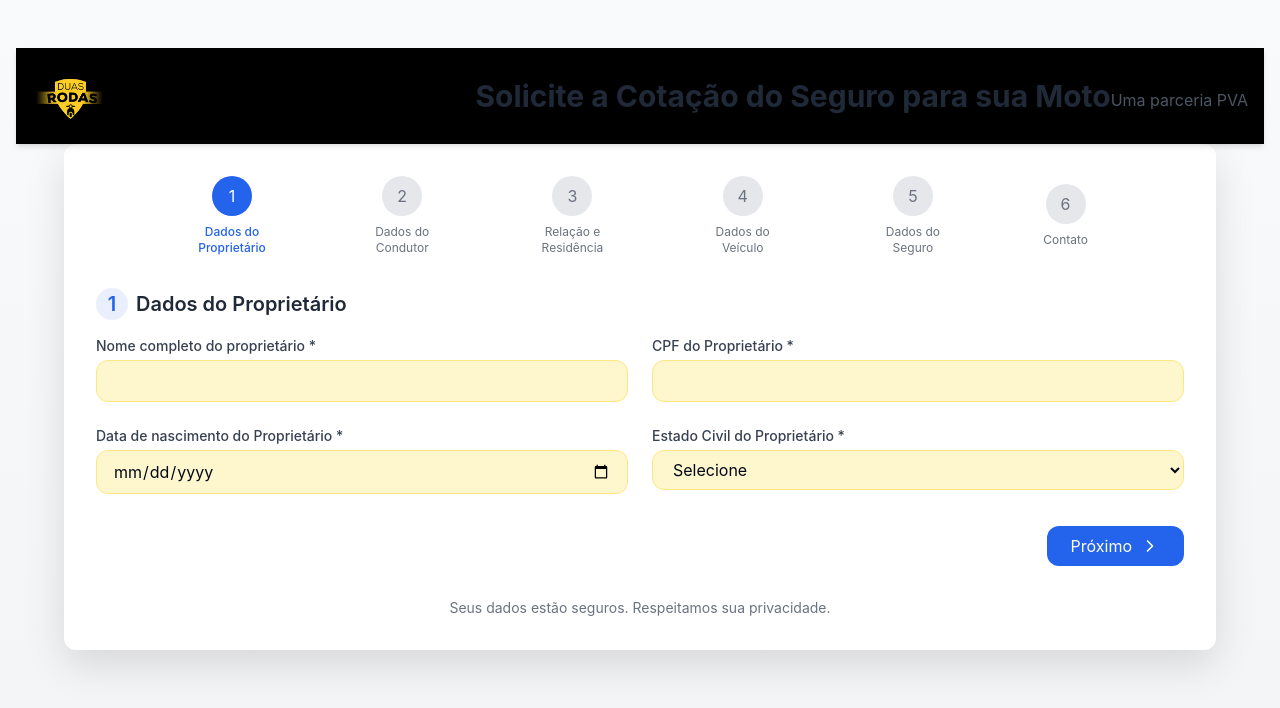
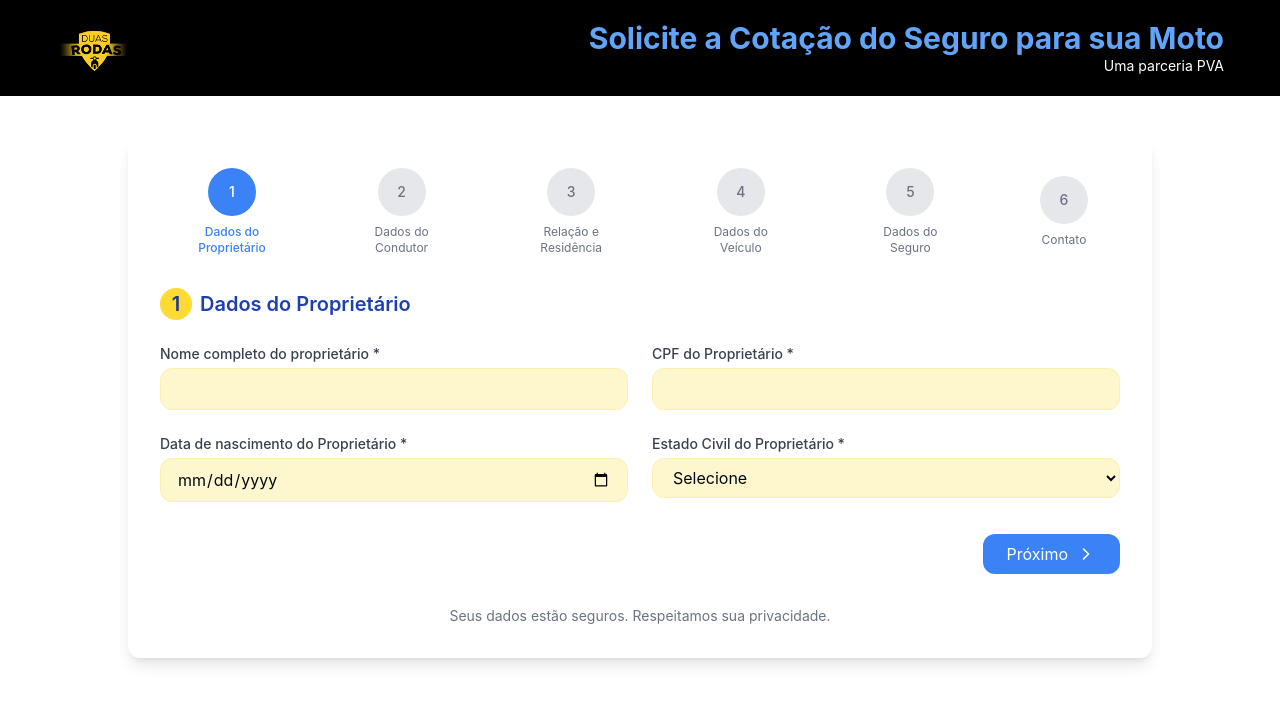
Before and after one commit to rafaelcantarelli/seguro-duas-rodas-lp, a React (Vite) app: page /formulario-seguro in a window 1280 px wide. Shown: the top 708 px of the page. Built offline with nearby package versions, Linux system fonts and the light colour scheme.

Commit message:
Improve page layout
The layout of the page was improved.

```diff
--- a/src/index.css
+++ b/src/index.css
@@ -1,4 +1,3 @@
-
 @tailwind base;
 @tailwind components;
 @tailwind utilities;
@@ -99,59 +98,15 @@
 }
 
 @layer components {
-  .form-container {
-    @apply bg-white rounded-xl shadow-premium p-8 max-w-6xl mx-auto w-full animate-fade-in;
-  }
-
-  .form-header {
-    @apply bg-gold rounded-t-xl py-6 px-8 -mt-8 -mx-8 mb-8 text-center;
-  }
-
-  .form-section {
-    @apply mb-8 animate-slide-in;
-  }
-
-  .form-divider {
-    @apply my-8 border-t border-gray-100;
-  }
-
   .input-label {
     @apply block text-sm font-medium text-gray-700 mb-1;
   }
 
   .input-field {
-    @apply w-full px-4 py-2 bg-yellow-50 border border-yellow-200 rounded-lg focus:ring-2 focus:ring-primary/20 focus:border-primary transition-all duration-200 outline-none;
+    @apply w-full px-4 py-2 bg-yellow-50 border border-yellow-100 rounded-lg focus:ring-2 focus:ring-blue-200 focus:border-blue-400 transition-all duration-200 outline-none;
   }
 
-  .submit-button {
-    @apply bg-success hover:bg-success-dark text-white py-3 px-8 rounded-lg font-medium shadow-sm transition-all duration-300 hover:shadow-md hover:scale-[1.02] active:scale-[0.98];
-  }
-
-  /* Estilos adicionais para o formulário em etapas */
-  .step-indicator {
-    @apply transition-all duration-300 ease-in-out;
-  }
-
-  .step-content {
-    @apply transition-all duration-300 ease-in-out;
-  }
-
-  /* Responsive step indicators */
-  @media (max-width: 768px) {
-    .step-indicator-container {
-      @apply px-2 py-3;
-    }
-
-    .step-number {
-      @apply w-8 h-8 text-sm;
-    }
-
-    .step-title {
-      @apply text-xs max-w-[60px];
-    }
-  }
-}
-
+  /* Animations */
   @keyframes fade-in {
     from { opacity: 0; }
     to { opacity: 1; }
@@ -162,7 +117,6 @@
     to { transform: translateY(0); opacity: 1; }
   }
 
-@layer utilities {
   .animate-fade-in {
     animation: fade-in 0.5s ease-out;
   }
--- a/src/pages/FormularioSeguro.tsx
+++ b/src/pages/FormularioSeguro.tsx
@@ -121,48 +121,38 @@ const FormularioSeguro = () => {
 
   const renderStepIndicator = () => {
     return (
-      <div className="mb-8 w-full max-w-4xl mx-auto overflow-x-auto">
-        {/* Mobile View */}
-        <div className="md:hidden flex items-center justify-center">
-          <div className="flex flex-col items-center">
-            <div className="bg-primary text-white w-10 h-10 rounded-full flex items-center justify-center">
-              {currentStep}
-            </div>
-            <span className="text-sm mt-2 text-primary font-medium">
-              {getStepTitle(currentStep)}
-            </span>
-            <span className="text-xs text-gray-500 mt-1">
-              Etapa {currentStep} de {totalSteps}
-            </span>
-          </div>
-        </div>
+      <div className="mb-8 w-full max-w-4xl mx-auto">
+        <div className="flex justify-between items-center">
+          {Array.from({ length: totalSteps }).map((_, index) => {
+            const stepNumber = index + 1;
+            const isActive = stepNumber === currentStep;
+            const isCompleted = stepNumber < currentStep;
 
-        {/* Desktop View */}
-        <div className="hidden md:flex items-center justify-between">
-          {Array.from({ length: totalSteps }).map((_, index) => (
+            return (
               <div key={index} className="flex flex-col items-center">
                 <div
-                className={`w-10 h-10 rounded-full flex items-center justify-center ${
-                  index + 1 === currentStep
-                    ? 'bg-primary text-white'
-                    : index + 1 < currentStep
-                      ? 'bg-gold text-black'
+                  className={`w-12 h-12 rounded-full flex items-center justify-center text-sm font-medium ${
+                    isActive
+                      ? 'bg-blue-500 text-white'
+                      : isCompleted
+                        ? 'bg-yellow-400 text-blue-900'
                         : 'bg-gray-200 text-gray-500'
                   }`}
                 >
-                {index + 1}
+                  {stepNumber}
                 </div>
                 <span className={`text-xs mt-2 text-center max-w-[80px] ${
-                index + 1 === currentStep
-                  ? 'text-primary font-medium'
-                  : index + 1 < currentStep
-                    ? 'text-gold'
+                  isActive
+                    ? 'text-blue-500 font-medium'
+                    : isCompleted
+                      ? 'text-blue-900'
                       : 'text-gray-500'
                 }`}>
-                {getStepTitle(index + 1)}
+                  {getStepTitle(stepNumber)}
                 </span>
               </div>
-          ))}
+            );
+          })}
         </div>
       </div>
     );
@@ -173,8 +163,8 @@ const FormularioSeguro = () => {
       case 1:
         return (
           <div className="form-section animate-fade-in">
-            <h2 className="text-xl font-semibold text-gray-800 mb-4 flex items-center">
-              <span className="bg-primary/10 text-primary w-8 h-8 flex items-center justify-center rounded-full mr-2">1</span>
+            <h2 className="text-xl font-semibold text-blue-800 mb-6 flex items-center">
+              <span className="bg-yellow-400 text-blue-900 w-8 h-8 flex items-center justify-center rounded-full mr-2">1</span>
               Dados do Proprietário
             </h2>
 
@@ -241,8 +231,8 @@ const FormularioSeguro = () => {
       case 2:
         return (
           <div className="form-section animate-fade-in">
-            <h2 className="text-xl font-semibold text-gray-800 mb-4 flex items-center">
-              <span className="bg-primary/10 text-primary w-8 h-8 flex items-center justify-center rounded-full mr-2">2</span>
+            <h2 className="text-xl font-semibold text-blue-800 mb-6 flex items-center">
+              <span className="bg-blue-500 text-white w-8 h-8 flex items-center justify-center rounded-full mr-2">2</span>
               Dados do Condutor
             </h2>
 
@@ -352,8 +342,8 @@ const FormularioSeguro = () => {
       case 3:
         return (
           <div className="form-section animate-fade-in">
-            <h2 className="text-xl font-semibold text-gray-800 mb-4 flex items-center">
-              <span className="bg-primary/10 text-primary w-8 h-8 flex items-center justify-center rounded-full mr-2">3</span>
+            <h2 className="text-xl font-semibold text-blue-800 mb-6 flex items-center">
+              <span className="bg-blue-500 text-white w-8 h-8 flex items-center justify-center rounded-full mr-2">3</span>
               Relação e Residência
             </h2>
 
@@ -385,7 +375,7 @@ const FormularioSeguro = () => {
                       value="casa"
                       checked={formData.tipoResidencia === "casa"}
                       onChange={handleRadioChange}
-                      className="mr-2 h-4 w-4 text-primary"
+                      className="mr-2 h-4 w-4 text-blue-500"
                       required
                     />
                     <span>Casa</span>
@@ -398,7 +388,7 @@ const FormularioSeguro = () => {
                       value="condominio"
                       checked={formData.tipoResidencia === "condominio"}
                       onChange={handleRadioChange}
-                      className="mr-2 h-4 w-4 text-primary"
+                      className="mr-2 h-4 w-4 text-blue-500"
                     />
                     <span>Casa em Condomínio</span>
                   </label>
@@ -410,7 +400,7 @@ const FormularioSeguro = () => {
                       value="apartamento"
                       checked={formData.tipoResidencia === "apartamento"}
                       onChange={handleRadioChange}
-                      className="mr-2 h-4 w-4 text-primary"
+                      className="mr-2 h-4 w-4 text-blue-500"
                     />
                     <span>Apartamento</span>
                   </label>
@@ -483,8 +473,8 @@ const FormularioSeguro = () => {
       case 4:
         return (
           <div className="form-section animate-fade-in">
-            <h2 className="text-xl font-semibold text-gray-800 mb-4 flex items-center">
-              <span className="bg-primary/10 text-primary w-8 h-8 flex items-center justify-center rounded-full mr-2">4</span>
+            <h2 className="text-xl font-semibold text-blue-800 mb-6 flex items-center">
+              <span className="bg-blue-500 text-white w-8 h-8 flex items-center justify-center rounded-full mr-2">4</span>
               Dados do Veículo
             </h2>
 
@@ -575,8 +565,8 @@ const FormularioSeguro = () => {
       case 5:
         return (
           <div className="form-section animate-fade-in">
-            <h2 className="text-xl font-semibold text-gray-800 mb-4 flex items-center">
-              <span className="bg-primary/10 text-primary w-8 h-8 flex items-center justify-center rounded-full mr-2">5</span>
+            <h2 className="text-xl font-semibold text-blue-800 mb-6 flex items-center">
+              <span className="bg-blue-500 text-white w-8 h-8 flex items-center justify-center rounded-full mr-2">5</span>
               Dados do Seguro
             </h2>
 
@@ -650,8 +640,8 @@ const FormularioSeguro = () => {
       case 6:
         return (
           <div className="form-section animate-fade-in">
-            <h2 className="text-xl font-semibold text-gray-800 mb-4 flex items-center">
-              <span className="bg-primary/10 text-primary w-8 h-8 flex items-center justify-center rounded-full mr-2">6</span>
+            <h2 className="text-xl font-semibold text-blue-800 mb-6 flex items-center">
+              <span className="bg-blue-500 text-white w-8 h-8 flex items-center justify-center rounded-full mr-2">6</span>
               Contato
             </h2>
 
@@ -708,7 +698,7 @@ const FormularioSeguro = () => {
         <button
           type="button"
           onClick={nextStep}
-          className="flex items-center px-6 py-2 bg-primary hover:bg-primary/90 text-white rounded-lg transition-all duration-200 ml-auto"
+          className="flex items-center px-6 py-2 bg-blue-500 hover:bg-blue-600 text-white rounded-lg transition-all duration-200 ml-auto"
         >
           Próximo
           <ChevronRight className="ml-2 h-5 w-5" />
@@ -716,7 +706,7 @@ const FormularioSeguro = () => {
       ) : (
         <button
           type="submit"
-          className={`submit-button flex items-center justify-center ${isSubmitting ? 'opacity-75 cursor-not-allowed' : ''}`}
+          className={`flex items-center justify-center px-6 py-2 bg-blue-500 hover:bg-blue-600 text-white rounded-lg transition-all duration-200 ${isSubmitting ? 'opacity-75 cursor-not-allowed' : ''}`}
           disabled={isSubmitting}
         >
           {isSubmitting ? (
@@ -739,27 +729,30 @@ const FormularioSeguro = () => {
   );
 
   return (
-    <div className="min-h-screen py-12 px-4 bg-gradient-to-b from-gray-50 to-gray-100">
-      <header className="sticky top-0 z-50 bg-black shadow-md">
-        <div className="container mx-auto px-4 py-4 flex justify-between items-center">
-          <div className="flex items-center">
+    <div className="min-h-screen bg-white">
+      {/* Header with black background */}
+      <header className="bg-black w-full py-4 px-6">
+        <div className="container mx-auto flex justify-between items-center">
+          <div>
             <img
               src="/lovable-uploads/fcbeae2d-b991-4d88-88c8-b6660a0a8b36.png"
               alt="Seguro Duas Rodas"
-              className="h-16 mr-2"
+              className="h-16"
             />
           </div>
-          <div className="flex items-center">
-            <h1 className="text-2xl md:text-3xl font-bold text-gray-800">Solicite a Cotação do Seguro para sua Moto</h1>
-            <p className="text-gray-600 mt-2">Uma parceria PVA</p>
+          <div className="text-right">
+            <h1 className="text-xl md:text-2xl lg:text-3xl font-bold text-blue-400">Solicite a Cotação do Seguro para sua Moto</h1>
+            <p className="text-white text-sm">Uma parceria PVA</p>
           </div>
         </div>
       </header>
 
-      <div className="form-container">
+      {/* Main content */}
+      <div className="container mx-auto py-10 px-4">
+        <div className="bg-white rounded-lg shadow-lg max-w-5xl mx-auto p-8">
           {renderStepIndicator()}
 
-        <form onSubmit={handleSubmit} className="space-y-8">
+          <form onSubmit={handleSubmit} className="mt-8">
             {renderStep()}
             {renderButtons()}
           </form>
@@ -769,6 +762,7 @@ const FormularioSeguro = () => {
           </div>
         </div>
       </div>
+    </div>
   );
 };
 
```
Lines whose indentation alone changed are shown as unchanged.
